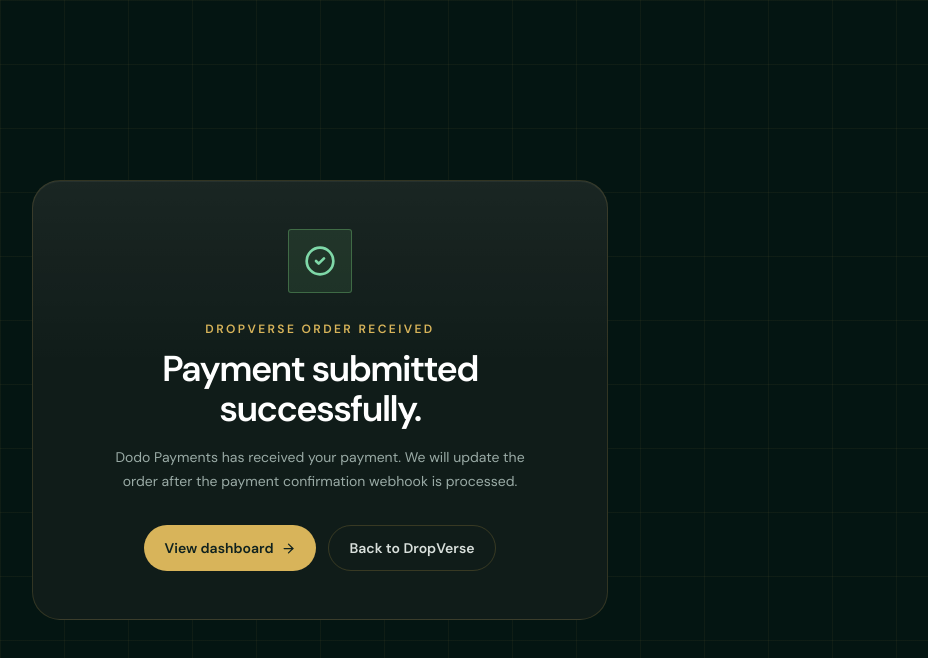
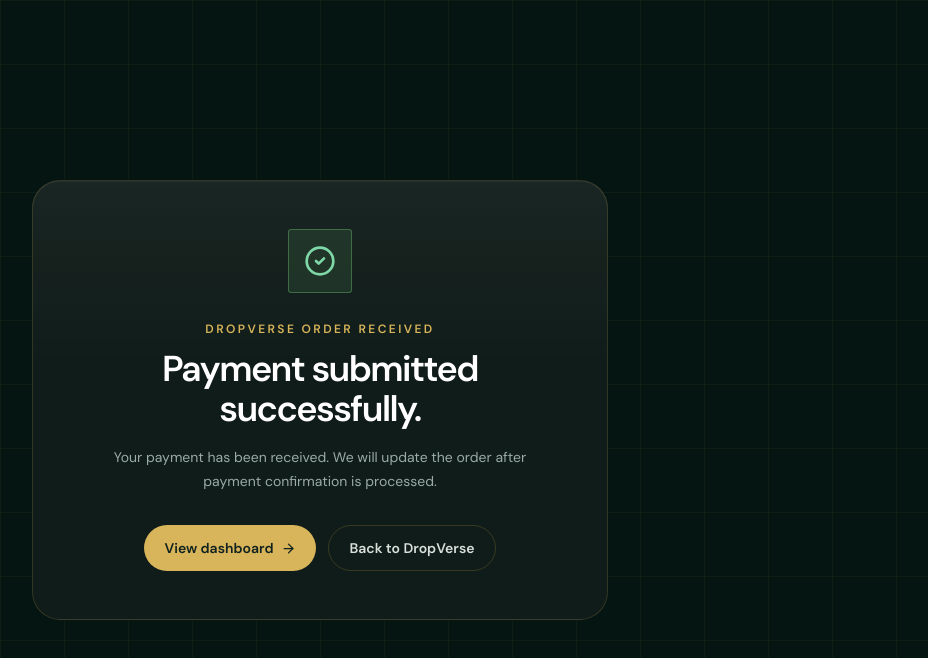
Before and after one commit to dropverseagency/dropverse, a Next.js app: page /payment/success in a window 1280 px wide. Shown: the top 658 px of the page, without its empty margins (320-1248 px from the left). Built offline with nearby package versions, Linux system fonts and the light colour scheme; no server answers.

Commit message:
fix: remove residual Dodo Payments copy from success page and README

```diff
--- a/app/payment/success/page.tsx
+++ b/app/payment/success/page.tsx
@@ -100,7 +100,7 @@ export default async function PaymentSuccessPage({
           {result.paid ? 'Payment confirmed.' : 'Payment submitted successfully.'}
         </h1>
         <p className="mx-auto mt-4 max-w-md text-sm leading-6 text-[#9aaba6]">
-          Dodo Payments has received your payment. We will update the order after the payment confirmation webhook is processed.
+          Your payment has been received. We will update the order after payment confirmation is processed.
         </p>
         {transactionId && (
           <div className="mx-auto mt-7 max-w-md rounded-2xl border border-white/10 bg-white/[.03] px-4 py-3 text-left">
```
